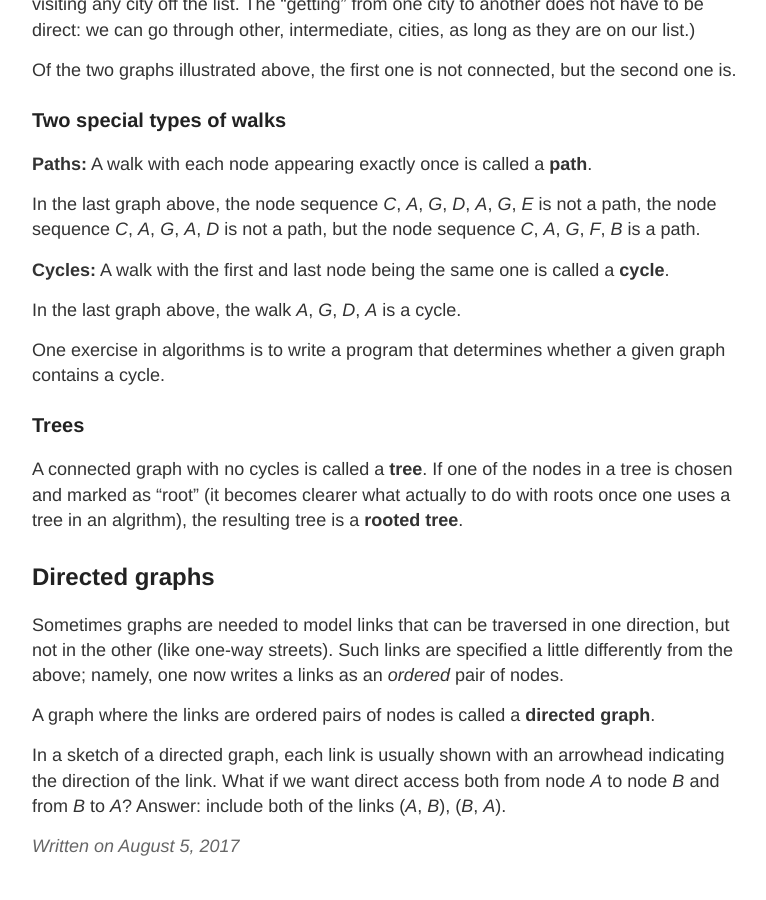
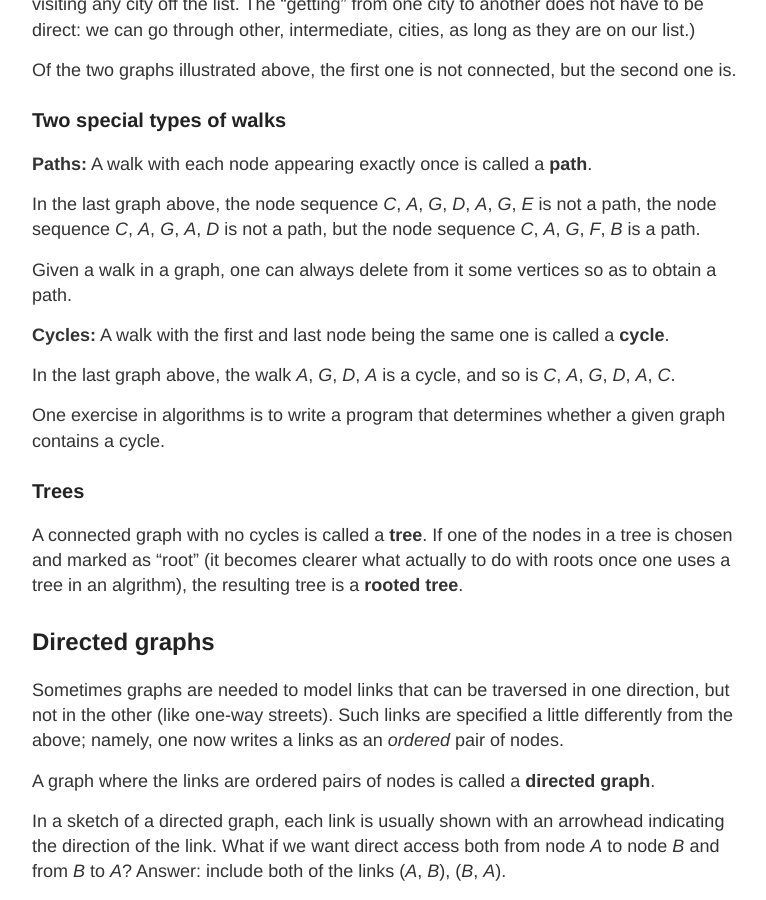
Before and after one commit to datacompass/datacompass.github.io, a Jekyll site: the page built from _posts/2017-8-5-graphs-and-trees.md, in a window 1280 px wide and 900 px high, scrolled down 1727 px. Shown: the whole window, without its empty margins (248-1014 px from the left). Built offline with Jekyll 4.4.1, drawn with Linux system fonts in a browser that asks for light colours.

Commit message:
Update 2017-8-5-graphs-and-trees.md

```diff
--- a/_posts/2017-8-5-graphs-and-trees.md
+++ b/_posts/2017-8-5-graphs-and-trees.md
@@ -44,9 +44,11 @@ Of the two graphs illustrated above, the first one is not connected, but the sec
 
 In the last graph above, the node sequence *C*, *A*, *G*, *D*, *A*, *G*, *E* is not a path, the node sequence *C*, *A*, *G*, *A*, *D* is not a path, but the node sequence *C*, *A*, *G*, *F*, *B* is a path.
 
+Given a walk in a graph, one can always delete from it some vertices so as to obtain a path.
+
 **Cycles:**  A walk with the first and last node being the same one is called a **cycle**.
 
-In the last graph above, the walk *A*, *G*, *D*, *A* is a cycle.
+In the last graph above, the walk *A*, *G*, *D*, *A* is a cycle, and so is *C*, *A*, *G*, *D*, *A*, *C*.
 
 One exercise in algorithms is to write a program that determines whether a given graph contains a cycle.
 
```
